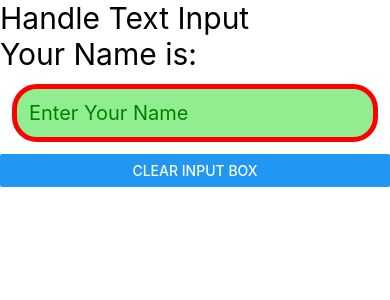
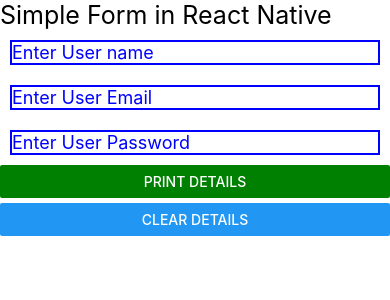
Before and after one commit to birbalkr/reactNative, a React Native app: screen / in a window 390 px wide. Shown: the top 300 px of the page. Built offline with nearby package versions, Linux system fonts and the light colour scheme.

Commit message:
Form make

```diff
--- a/App.tsx
+++ b/App.tsx
@@ -6,34 +6,67 @@ import {
   View,
   StyleSheet
 } from "react-native";
+function App() {
+  const [name, setName] = useState('');
+  const [email, setEmail] = useState('');
+  const [passwd, setPasswd] = useState('');
+  const [display, setDisplay]=useState(false);
 
-function App() {
-  const [name,setName]=useState('');
+  const resetData =()=>{
+    setDisplay(false);
+    setName("");
+    setEmail("");
+    setPasswd("");
+  }
   return (
     <View>
-      <Text style={{fontSize:30}}>Handle Text Input</Text>
-      <Text style={{fontSize:30}}>Your Name is: {name} </Text>
+      <Text style={{ fontSize: 25 }}>Simple Form in React Native</Text>
       <TextInput style={style.TextInput}
-      placeholder='Enter Your Name'
-      value={name}
-      onChangeText={(text)=>setName(text)}
+        placeholder='Enter User name'
+        onChangeText={(text) => setName(text)}
+        value={name}
       />
-      <Button title='Clear Input Box' onPress={()=>setName('')}></Button>
+      <TextInput style={style.TextInput}
+        placeholder='Enter User Email'
+        onChangeText={(text) => setEmail(text)}
+        value={email}
+      />
+      <TextInput style={style.TextInput}
+        placeholder='Enter User Password'
+        onChangeText={(text) => setPasswd(text)}
+        secureTextEntry={true}
+        value={passwd}
+      />
+      <View style={{ marginBottom: 5 }}>
+        <Button color={"green"} title='Print Details'
+        onPress={()=>setDisplay(true)}/>
+      </View>
+      <Button title='Clear Details' onPress={resetData}/>
+      <View>
+        {/* if display is true then Print */}
+        {
+          display ?
+          <View>
+            <Text style={{ fontSize: 20 }}>Name: {name} </Text>
+            <Text style={{ fontSize: 20 }}>Name: {email} </Text>
+            <Text style={{ fontSize: 20 }}>Name: {passwd} </Text>
+          </View>
+          // if display is false then Print
+          :null
+        }
+      </View>
     </View>
   );
 };
 
 // internal style
 const style = StyleSheet.create({
-  TextInput:{
-    color:'green',
-    fontSize:20,
-    backgroundColor:'lightgreen',
-    margin:12,
-    borderRadius:25,
-    padding:12,
-    borderColor:'red',
-    borderWidth:5
+  TextInput: {
+    color: 'blue',
+    fontSize: 18,
+    borderWidth: 2,
+    borderColor: 'blue',
+    margin: 10
   }
 });
 export default App;
--- a/package.json
+++ b/package.json
@@ -10,8 +10,10 @@
     "test": "jest"
   },
   "dependencies": {
+    "@expo/vector-icons": "^13.0.0",
     "react": "18.2.0",
-    "react-native": "0.73.1"
+    "react-native": "0.73.1",
+    "react-native-vector-icons": "^10.0.3"
   },
   "devDependencies": {
     "@babel/core": "^7.20.0",
```
Also changed, not shown: 1 other file (tests, documents, lock files or other folders).
